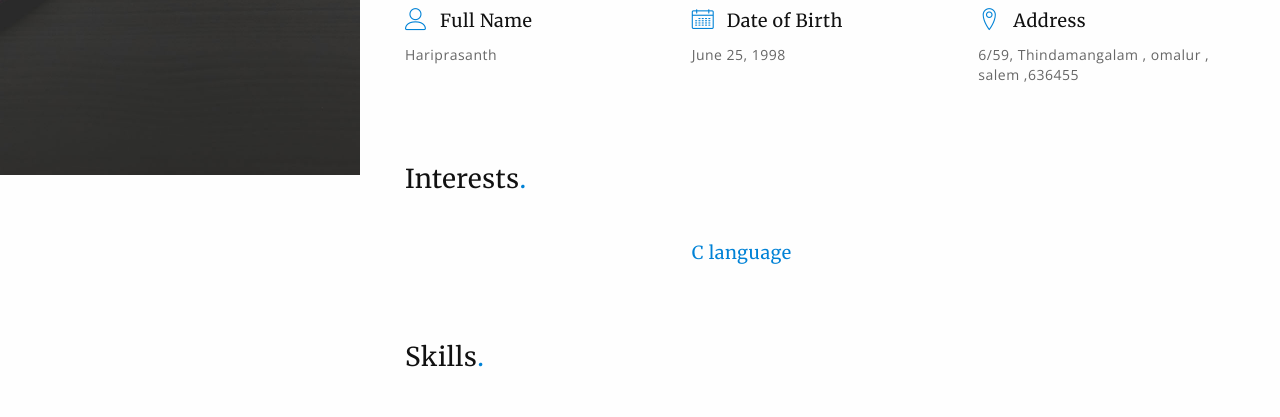
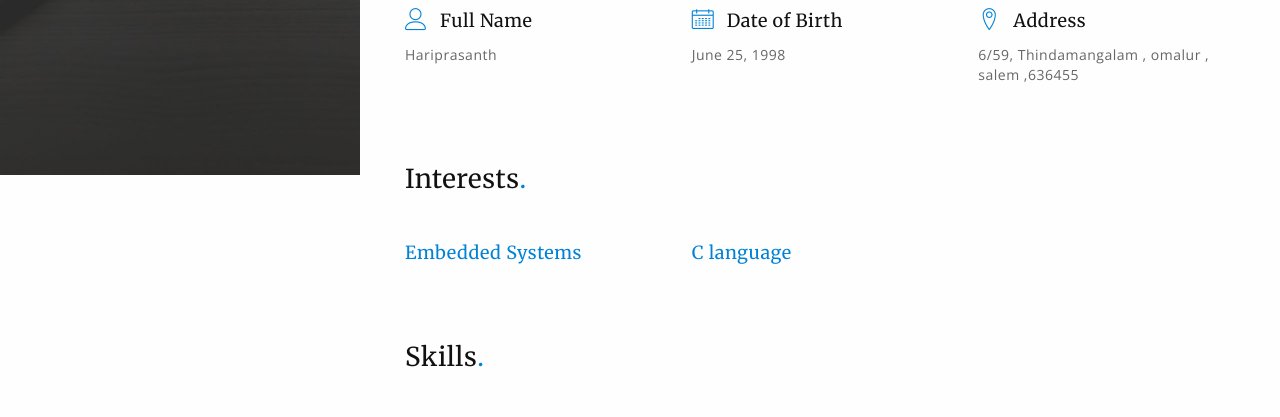
Before and after one commit to hari256/hari256.github.io, a plain HTML site: page index.html in a window 1280 px wide. Shown: the part 625-1042 px from the top of the page. Drawn offline with nearby package versions, Linux system fonts and the light colour scheme.

Commit message:
Update index.html

```diff
--- a/index.html
+++ b/index.html
@@ -132,10 +132,10 @@
                 </div>
                 <div class="row">
                     <div class="col-md-4">
-                        <!-- div class="award">
-                            <h5 class="text-primary">Full Stack Development</h5>
+                        <div class="award">
+                            <h5 class="text-primary">Embedded Systems</h5>
 
-                        </div -->
+                        </div>
                     </div><!-- / award -->
 
                     <div class="col-md-4">
```
